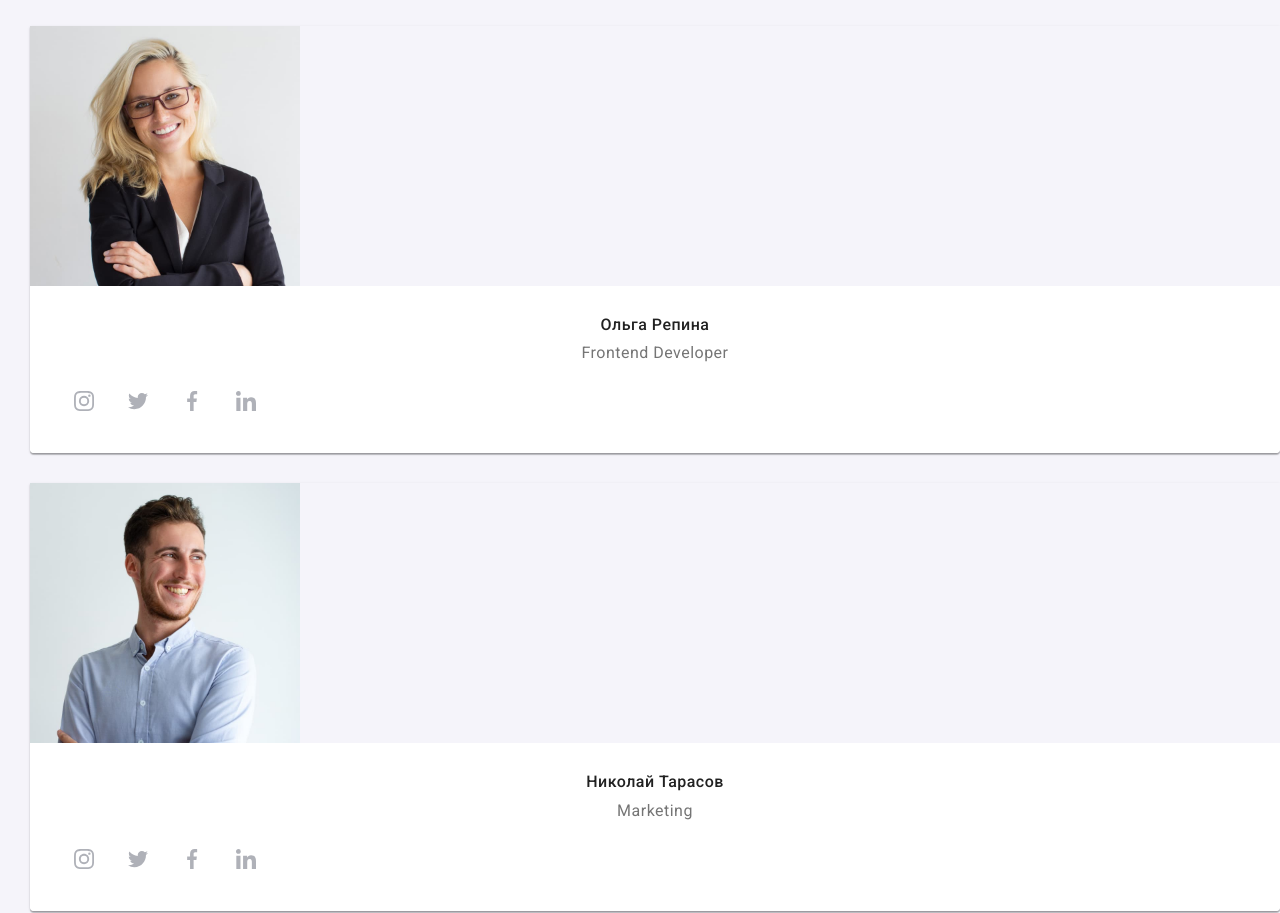
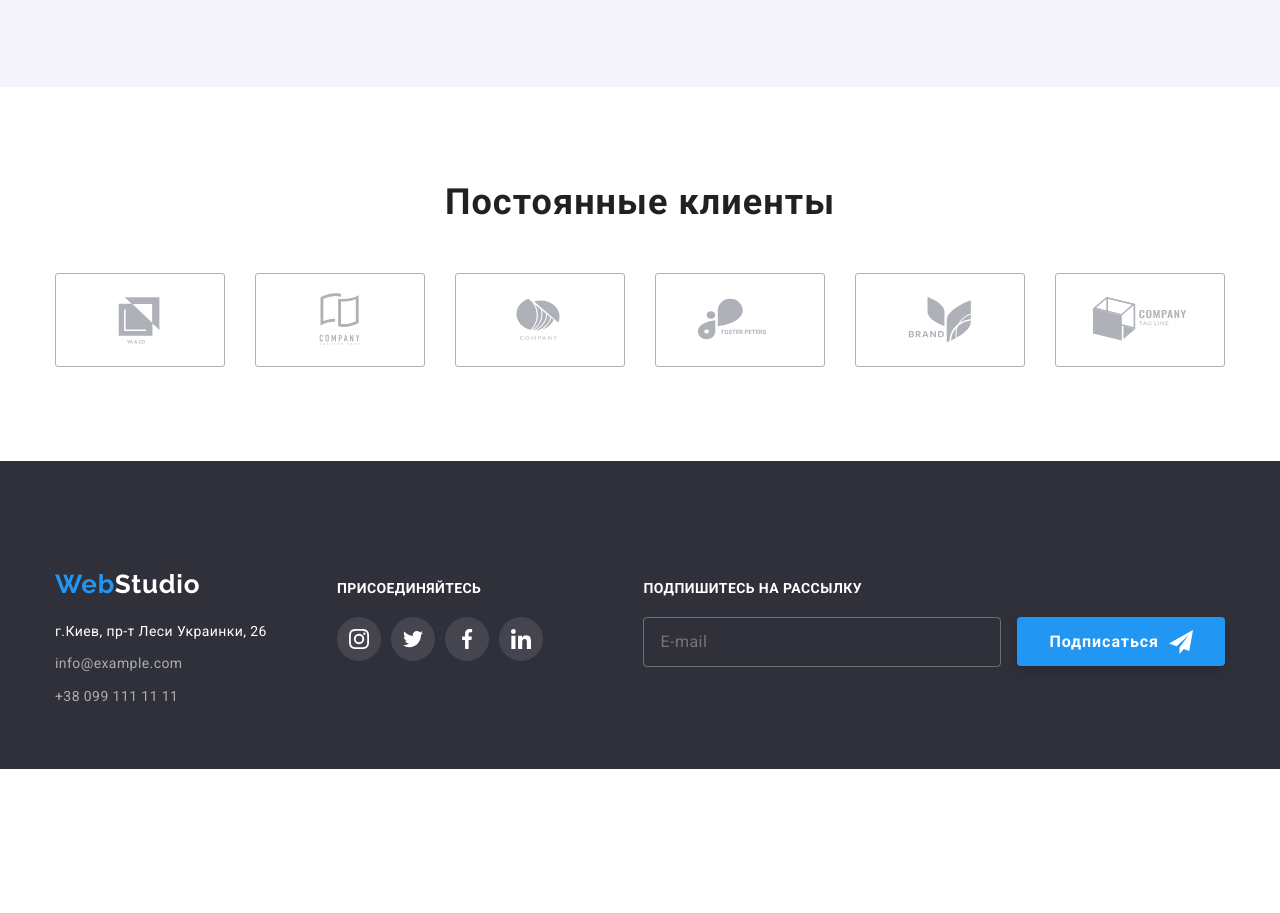
Before and after one commit to Rostyslav-Baryshok/goit-markup-hw-08, a plain HTML site: page index.html in a window 1280 px wide. Shown: the part 618-1531 px from the top of the page. After the commit the page ends 1387 px from the top, so only its background shows below. Drawn offline with nearby package versions, Linux system fonts and the light colour scheme.

Commit message:
Adapt sections 'Our team', 'Our clients' and 'Footer'.

```diff
--- a/index.html
+++ b/index.html
@@ -167,7 +167,7 @@
                 <ul class="our-team list">
                     <li class="our-team__item">
                         <img src="./images/our-team/img-1.jpg" alt="Изображен Product Designer Игорь Демьяненко"
-                            width="270" height="260" />
+                            width="450" />
                         <div class="our-team__content">
                             <h3 class="our-team__name">Игорь Демьяненко</h3>
                             <p class="our-team__profession" lang="en">Product Designer</p>
@@ -205,7 +205,7 @@
                     </li>
                     <li class="our-team__item">
                         <img src="./images/our-team/img-2.jpg" alt="Изображена Frontend Developer Ольга Репина"
-                            width="270" height="260" />
+                            width="450" />
                         <div class="our-team__content">
                             <h3 class="our-team__name">Ольга Репина</h3>
                             <p class="our-team__profession" lang="en">Frontend Developer</p>
@@ -242,8 +242,7 @@
                         </div>
                     </li>
                     <li class="our-team__item">
-                        <img src="./images/our-team/img-3.jpg" alt="Изображен Marketing Николай Тарасов" width="270"
-                            height="260" />
+                        <img src="./images/our-team/img-3.jpg" alt="Изображен Marketing Николай Тарасов" width="450" />
                         <div class="our-team__content">
                             <h3 class="our-team__name">Николай Тарасов</h3>
                             <p class="our-team__profession" lang="en">Marketing</p>
@@ -280,8 +279,7 @@
                         </div>
                     </li>
                     <li class="our-team__item">
-                        <img src="./images/our-team/img-4.jpg" alt="Изображен UI Designer Михаил Ермаков" width="270"
-                            height="260" />
+                        <img src="./images/our-team/img-4.jpg" alt="Изображен UI Designer Михаил Ермаков" width="450" />
                         <div class="our-team__content">
                             <h3 class="our-team__name">Михаил Ермаков</h3>
                             <p class="our-team__profession" lang="en">UI Designer</p>
@@ -323,7 +321,7 @@
     </main>
 
     <!-- Our clients -->
-    <!-- <section class="our-clients-section">
+    <section class="section">
         <div class="container">
             <h2 class="main-title">Постоянные клиенты</h2>
             <ul class="our-clients list">
@@ -371,10 +369,10 @@
                 </li>
             </ul>
         </div>
-    </section> -->
+    </section>
 
     <!--Footer-->
-    <!-- <footer class="footer">
+    <footer class="footer">
         <div class="container footer__content">
             <div class="footer__address-content">
                 <a class="logo logo--secondary" href="./"><span class="logo__web">Web</span>Studio</a>
@@ -446,7 +444,7 @@
                 </form>
             </div>
         </div>
-    </footer> -->
+    </footer>
 
     <!-- Modal -->
     <!-- <div class="backdrop is-hidden" data-modal>
--- a/sass/base/_common.scss
+++ b/sass/base/_common.scss
@@ -27,6 +27,8 @@ a {
 
 img {
   display: block;
+  max-width: 100%;
+  height: auto;
 }
 address {
   font-style: normal;
@@ -35,14 +37,26 @@ address {
   list-style: none;
 }
 .container {
-  width: 100%;
-  // width: 1200px;
-  // margin: 0 auto;
-  // padding-left: 15px;
-  // padding-right: 15px;
+  padding-left: 15px;
+  padding-right: 15px;
+  margin: 0 auto;
+  @media screen and (min-width: 480px) {
+    width: 480px;
+  }
+  @media screen and (min-width: 768px) {
+    width: 768px;
+  }
+  @media screen and (min-width: 1200px) {
+    width: 1200px;
+  }
 }
 .section {
-  @include padding();
+  padding-top: 60px;
+  padding-bottom: 60px;
+
+  @media screen and (min-width: 1200px) {
+    padding: 94px 0;
+  }
 }
 .visually-hidden {
   position: absolute;
--- a/sass/components/_footer.scss
+++ b/sass/components/_footer.scss
@@ -2,23 +2,51 @@
   background: $hero-footer-background;
   padding-top: 60px;
   padding-bottom: 60px;
+  text-align: center;
+
+  @media screen and (min-width: 1200px) {
+    text-align: left;
+  }
 }
 .footer__content {
-  display: flex;
+  align-items: baseline;
+  @media screen and (min-width: 768px) {
+    display: flex;
+    flex-wrap: wrap;
+    justify-content: space-around;
+  }
+  @media screen and (min-width: 1200px) {
+    justify-content: space-between;
+  }
 }
 .footer__address-content {
-  margin-right: 70px;
+  @media screen and (min-width: 1200px) {
+    margin-right: 70px;
+  }
+}
+.footer__social-content {
+  margin-top: 60px;
+  @media screen and (min-width: 768px) {
+    margin-top: 0;
+  }
 }
 .footer__title {
   @extend %base-font-size;
   font-weight: 700;
   text-transform: uppercase;
-  margin-top: 12px;
   margin-bottom: 20px;
   margin-left: auto;
   color: $descript-title-color;
   letter-spacing: 0.03em;
+
+  @media screen and (min-width: 1200px) {
+    margin-top: 0;
+  }
 }
+
 .footer__form {
-  margin-left: auto;
+  margin-top: 60px;
+  @media screen and (min-width: 1200px) {
+    margin-left: auto;
+  }
 }
--- a/sass/components/_our-clients.scss
+++ b/sass/components/_our-clients.scss
@@ -1,18 +1,27 @@
-.our-clients-section {
-  padding-top: 94px;
-  padding-bottom: 94px;
-}
+// .our-clients-section {
+//   padding-top: 94px;
+//   padding-bottom: 94px;
+// }
 .our-clients {
   display: flex;
+  flex-wrap: wrap;
+  justify-content: center;
+  margin: -15px;
 }
-.our-clients__item:not(:last-child) {
-  margin-right: 30px;
+.our-clients__item {
+  margin: 15px;
+  flex-basis: calc((100% - 2 * 30px) / 2);
+  @media screen and (min-width: 768px) {
+    flex-basis: calc((100% - 3 * 30px) / 3);
+  }
+  @media screen and (min-width: 1200px) {
+    flex-basis: calc((100% - 6 * 30px) / 6);
+  }
 }
 .our-clients__link {
   display: flex;
   justify-content: center;
   align-items: center;
-  width: 170px;
   padding-top: 16px;
   padding-bottom: 16px;
   border-radius: 3px;
--- a/sass/components/_our-team.scss
+++ b/sass/components/_our-team.scss
@@ -5,31 +5,43 @@
   // margin-top: -30px;
   // margin-left: -30px;
   // display: flex;
-}
-.our-team__name {
-  font-weight: 500;
-  font-size: 16px;
-  line-height: 1.18;
-  margin-bottom: 10px;
-  text-align: center;
-  letter-spacing: 0.03em;
-  color: $secondary-text-color;
+  @media screen and (min-width: 768px) {
+    display: flex;
+    flex-wrap: wrap;
+    margin: -15px;
+  }
 }
 .our-team__item {
-  flex-basis: calc((100% - 120px) / 4);
-  margin-top: 30px;
-  margin-left: 30px;
+  @media screen and (max-width: 767px) {
+    &:not(:last-child) {
+      margin-bottom: 30px;
+    }
+  }
+  @media screen and (min-width: 768px) {
+    flex-basis: calc((100% - 2 * 30px) / 2);
+    margin: 15px;
+  }
+  @media screen and (min-width: 1200px) {
+    flex-basis: calc((100% - 4 * 30px) / 4);
+  }
   box-shadow: 0px 1px 3px rgba(0, 0, 0, 0.12), 0px 1px 1px rgba(0, 0, 0, 0.14),
     0px 2px 1px rgba(0, 0, 0, 0.2);
   border-radius: 0px 0px 4px 4px;
 }
 .our-team__content {
   padding-top: 30px;
-  padding-bottom: 30px;
-  padding-left: 32px;
-  padding-right: 32px;
+  padding-bottom: 24px;
+  // padding-top: 30px;
+  // padding-bottom: 30px;
+  // padding-left: 32px;
+  // padding-right: 32px;
   background-color: $descript-title-color;
   border-radius: 0px 0px 4px 4px;
+}
+.our-team__name {
+  color: $secondary-text-color;
+  text-align: center;
+  margin-bottom: 10px;
 }
 .our-team__profession {
   @include text(400, $main-text-color);
--- a/sass/components/_social-networks.scss
+++ b/sass/components/_social-networks.scss
@@ -1,5 +1,6 @@
 .social-networks {
   display: flex;
+  justify-content: center;
 
   .social-networks__item:not(:last-child) {
     margin-right: 10px;
@@ -27,4 +28,7 @@
 }
 .social-networks__img--secondary {
   fill: $social-networks-color;
+  display: block;
+  max-width: 100%;
+  height: auto;
 }
--- a/sass/components/_subscribe.scss
+++ b/sass/components/_subscribe.scss
@@ -1,12 +1,11 @@
 .subscribe__input {
-  display: inline;
-  outline: none;
   color: currentColor;
   background-color: transparent;
   padding: 14px 16px;
   color: $descript-title-color;
   border: 1px solid rgba(255, 255, 255, 0.3);
-  width: 358px;
+  width: 100%;
+  margin-bottom: 20px;
   margin-right: 12px;
   border-radius: 4px;
   font-size: 16px;
@@ -14,9 +13,18 @@
   line-height: 1.25;
   letter-spacing: 0.03em;
   transition: border-color 250ms $timing-function;
+  width: 450px;
 
   &:hover,
   &:focus {
     border: 1px solid $accent-color;
   }
+  @media screen and (min-width: 768px) {
+    width: 100%;
+    margin-right: 12px;
+  }
+  @media screen and (min-width: 1200px) {
+    margin: 0 12px 0 0;
+    width: 358px;
+  }
 }
--- a/sass/components/_title.scss
+++ b/sass/components/_title.scss
@@ -1,8 +1,14 @@
 .main-title {
-  font-size: 36px;
-  line-height: 1.16;
+  font-size: 28px;
+  line-height: 1.17;
   text-align: center;
   letter-spacing: 0.03em;
-  margin-bottom: 50px;
+  margin-bottom: 30px;
   color: $secondary-text-color;
+
+  @media screen and (min-width: 1200px) {
+    font-size: 36px;
+    line-height: 1.17;
+    margin-bottom: 50px;
+  }
 }
--- a/sass/utils/_mixin.scss
+++ b/sass/utils/_mixin.scss
@@ -2,7 +2,3 @@
   font-weight: 400;
   color: $main-text-color;
 }
-@mixin padding() {
-  padding-top: 94px;
-  padding-bottom: 94px;
-}
```
Also changed, not shown: css/main.css, css/main.min.css, 2 other files.
